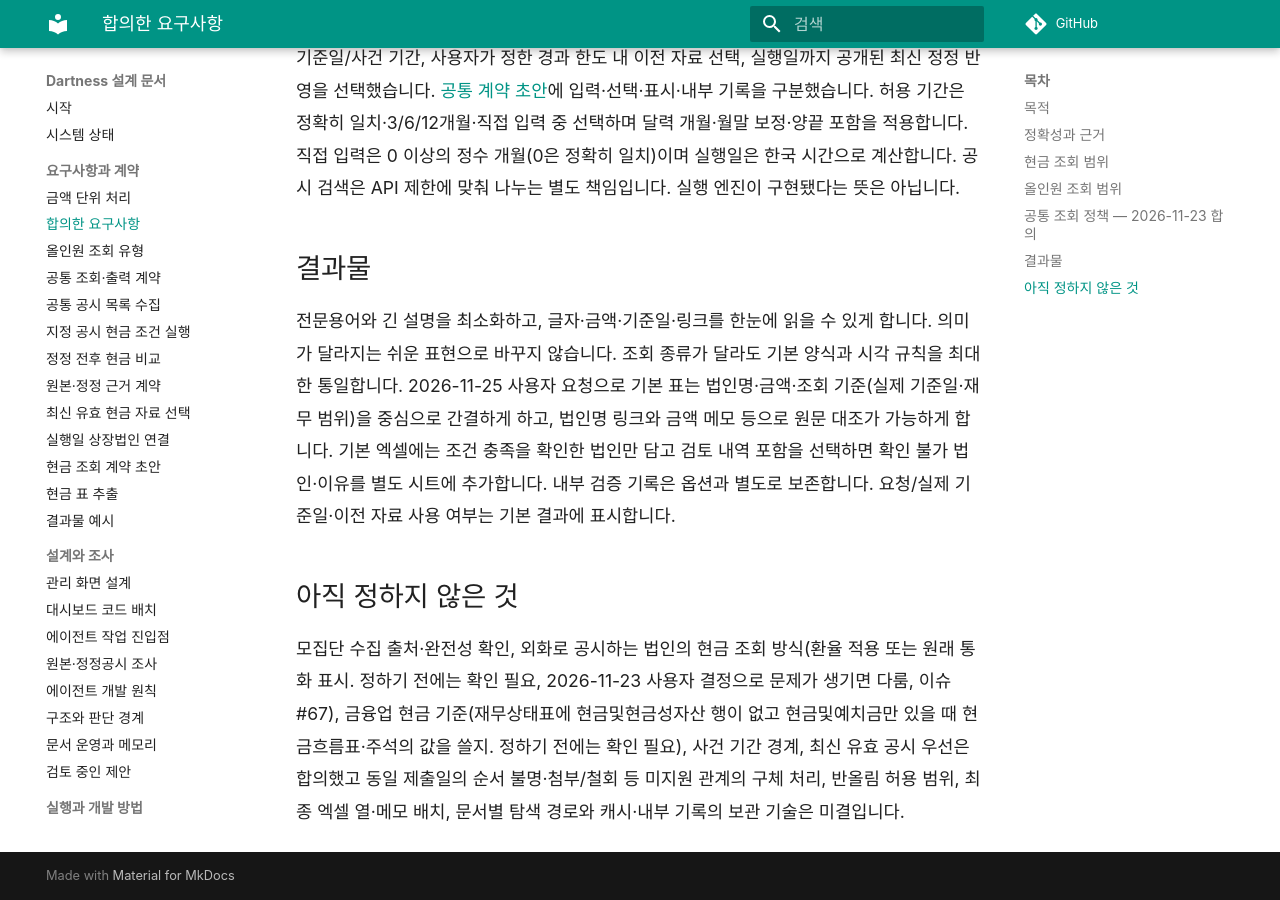
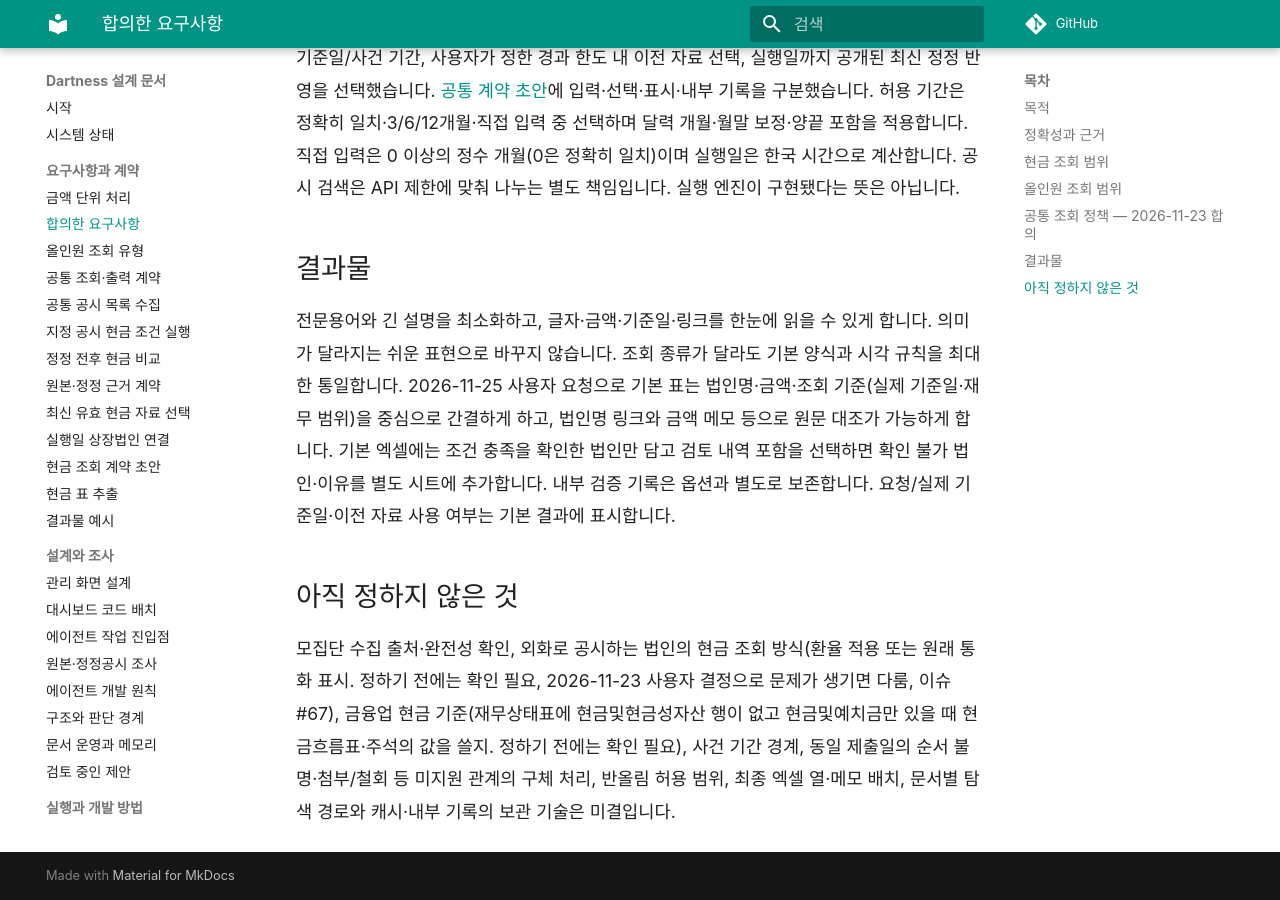
Before and after one commit to YUJAEYUN/Dartness, an MkDocs documentation site: the page built from docs/specs/requirements.md, in a window 1280 px wide and 900 px high, scrolled down 2313 px. Built offline with MkDocs 1.6.1 and Material for MkDocs 9.7.7, drawn with Linux system fonts in a browser that asks for light colours; comment, search, counter and statistics services are not loaded.

Commit message:
미결 기준 문장을 읽기 쉽게 정리

```diff
--- a/docs/specs/requirements.md
+++ b/docs/specs/requirements.md
@@ -53,4 +53,4 @@
 
 ## 아직 정하지 않은 것
 
-모집단 수집 출처·완전성 확인, 외화로 공시하는 법인의 현금 조회 방식(환율 적용 또는 원래 통화 표시. 정하기 전에는 확인 필요, 2026-11-23 사용자 결정으로 문제가 생기면 다룸, 이슈 #67), 금융업 현금 기준(재무상태표에 현금및현금성자산 행이 없고 현금및예치금만 있을 때 현금흐름표·주석의 값을 쓸지. 정하기 전에는 확인 필요), 사건 기간 경계, 최신 유효 공시 우선은 합의했고 동일 제출일의 순서 불명·첨부/철회 등 미지원 관계의 구체 처리, 반올림 허용 범위, 최종 엑셀 열·메모 배치, 문서별 탐색 경로와 캐시·내부 기록의 보관 기술은 미결입니다.
+모집단 수집 출처·완전성 확인, 외화로 공시하는 법인의 현금 조회 방식(환율 적용 또는 원래 통화 표시. 정하기 전에는 확인 필요, 2026-11-23 사용자 결정으로 문제가 생기면 다룸, 이슈 #67), 금융업 현금 기준(재무상태표에 현금및현금성자산 행이 없고 현금및예치금만 있을 때 현금흐름표·주석의 값을 쓸지. 정하기 전에는 확인 필요), 사건 기간 경계, 동일 제출일의 순서 불명·첨부/철회 등 미지원 관계의 구체 처리, 반올림 허용 범위, 최종 엑셀 열·메모 배치, 문서별 탐색 경로와 캐시·내부 기록의 보관 기술은 미결입니다.
```
